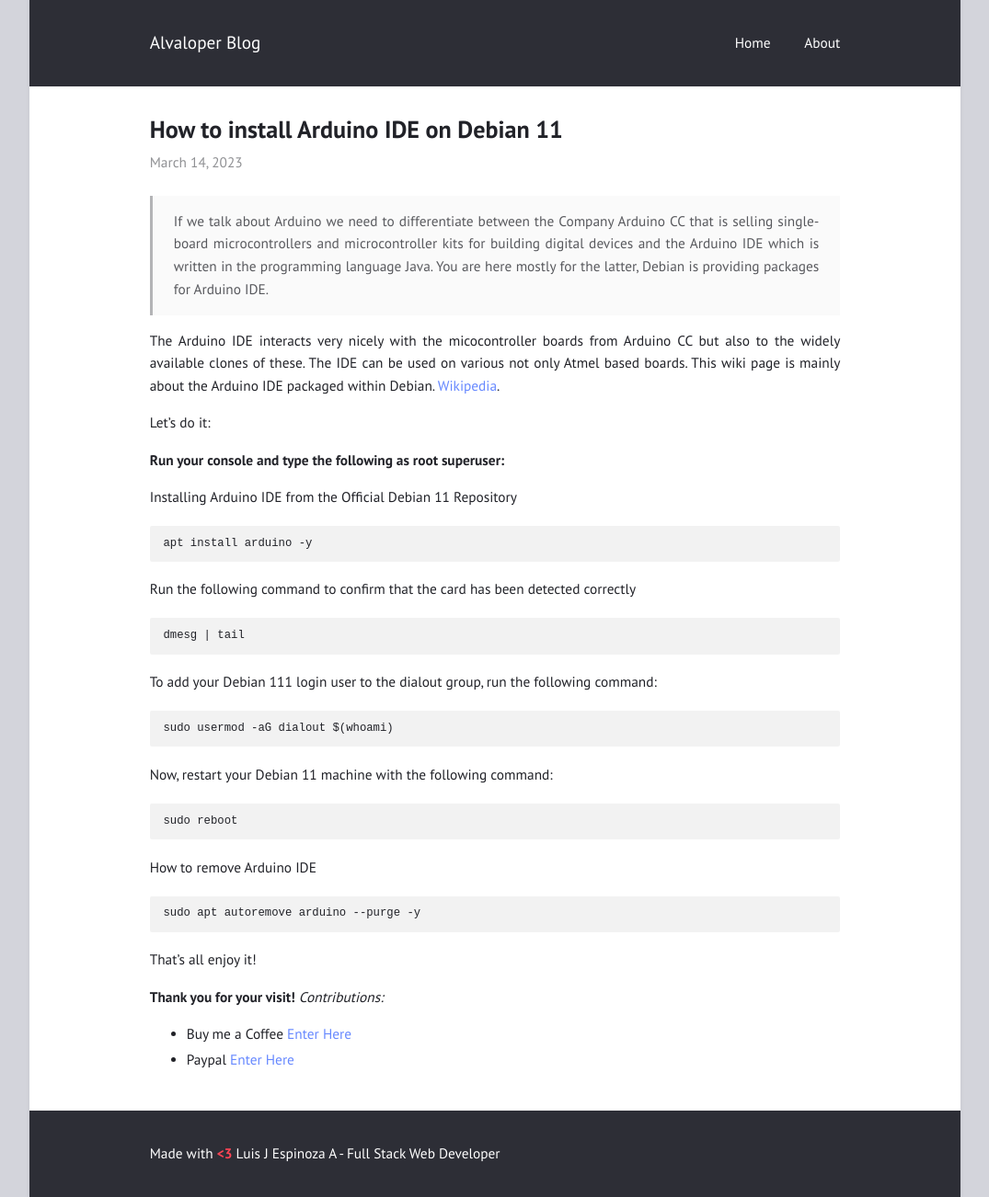
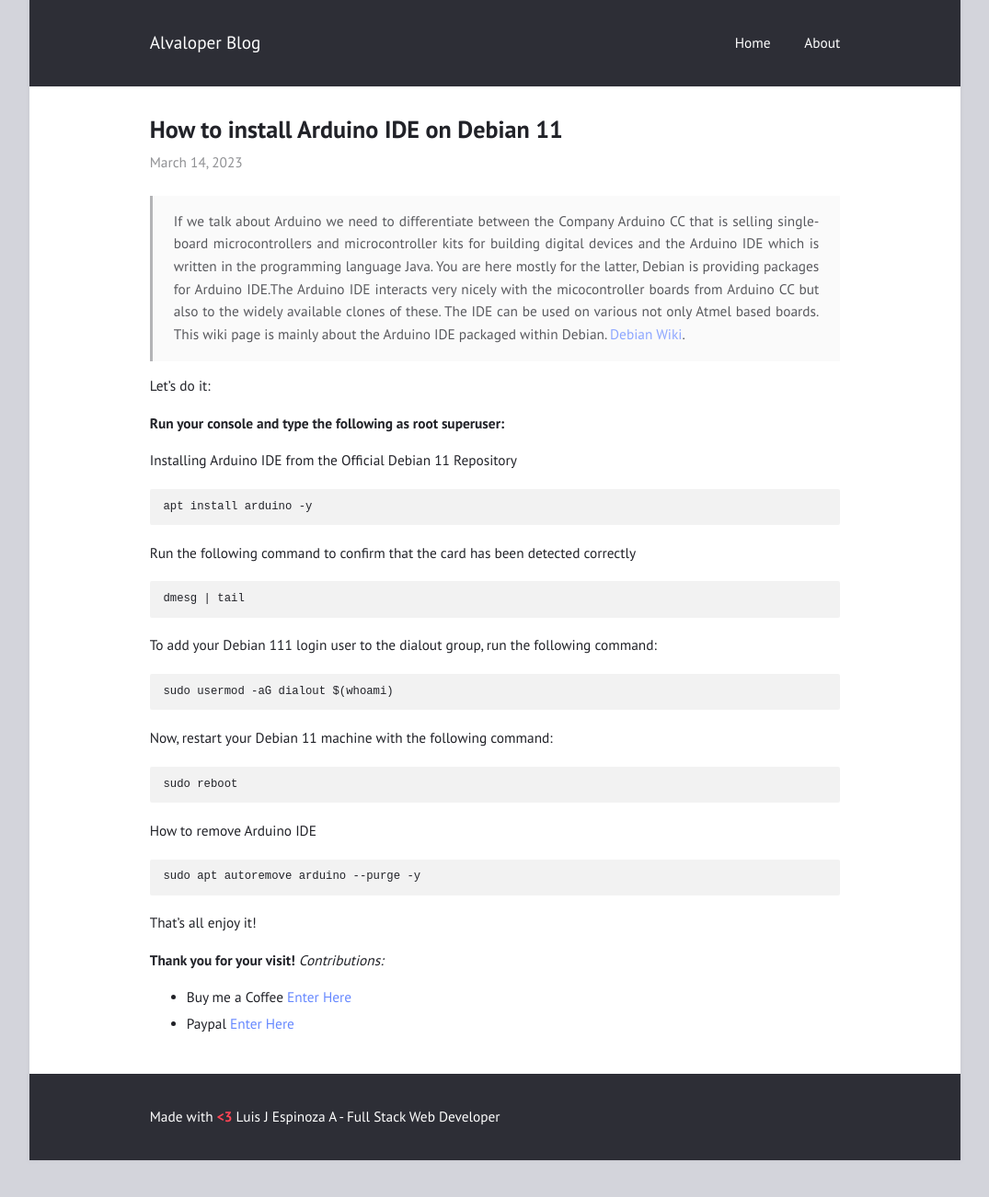
Before and after one commit to alvaloper/blog, a Jekyll site: the page built from _posts/2023-03-14-arduinoIDE.md, in a window 1280 px wide. Shown: the whole page at 92% size, without its empty margins (102-1177 px from the left). Built offline with Jekyll 4.4.1, drawn with Linux system fonts in a browser that asks for light colours; after the commit the page ends 1262 px from its top, so only the background shows below that.

Commit message:
Fix Arduino Post

```diff
--- a/_posts/2023-03-14-arduinoIDE.md
+++ b/_posts/2023-03-14-arduinoIDE.md
@@ -3,10 +3,8 @@ layout: post
 title: How to install Arduino IDE on Debian 11
 ---
 
->If we talk about Arduino we need to differentiate between the Company Arduino CC that is selling single-board microcontrollers and microcontroller kits for building digital devices and the Arduino IDE which is written in the programming language Java. You are here mostly for the latter, Debian is providing packages for Arduino IDE.
-
-The Arduino IDE interacts very nicely with the micocontroller boards from Arduino CC but also to the widely available clones of these. The IDE can be used on various not only Atmel based boards. This wiki page is mainly about the Arduino IDE packaged within Debian.
-[Wikipedia](https://wiki.debian.org/Arduino).
+>If we talk about Arduino we need to differentiate between the Company Arduino CC that is selling single-board microcontrollers and microcontroller kits for building digital devices and the Arduino IDE which is written in the programming language Java. You are here mostly for the latter, Debian is providing packages for Arduino IDE.The Arduino IDE interacts very nicely with the micocontroller boards from Arduino CC but also to the widely available clones of these. The IDE can be used on various not only Atmel based boards. This wiki page is mainly about the Arduino IDE packaged within Debian.
+[Debian Wiki](https://wiki.debian.org/Arduino).
 
 
 Let’s do it:
```
